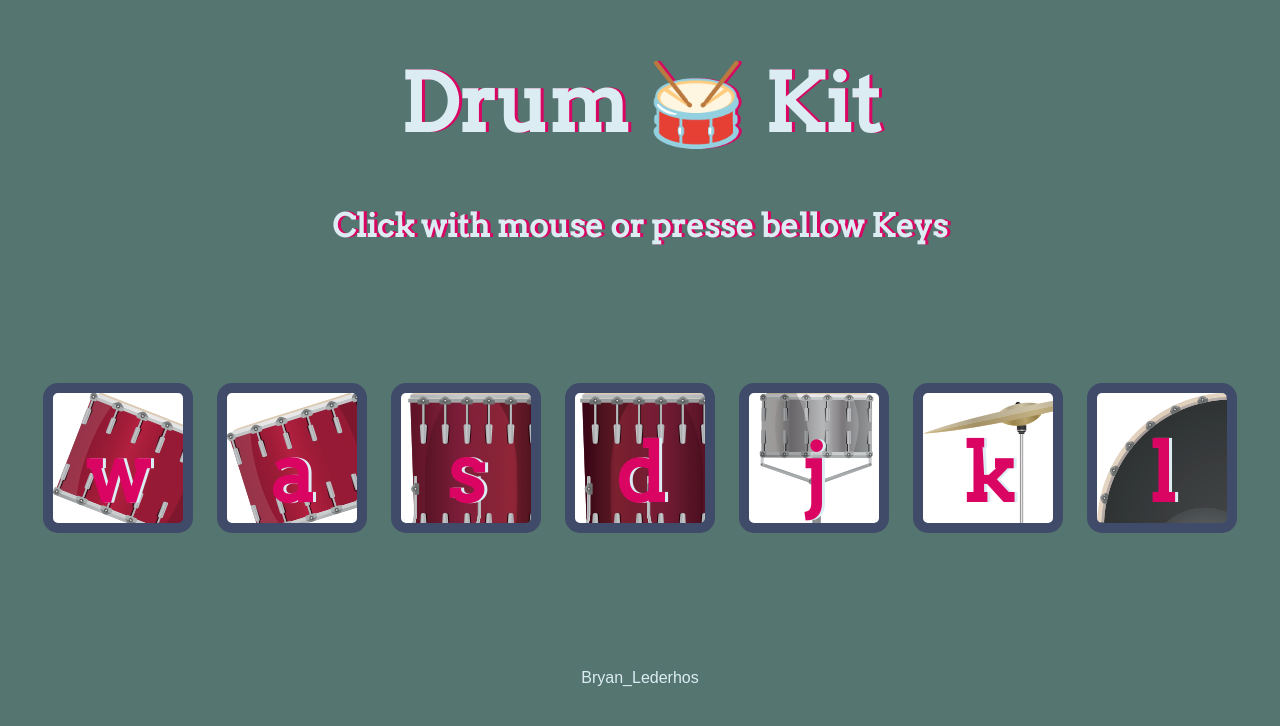
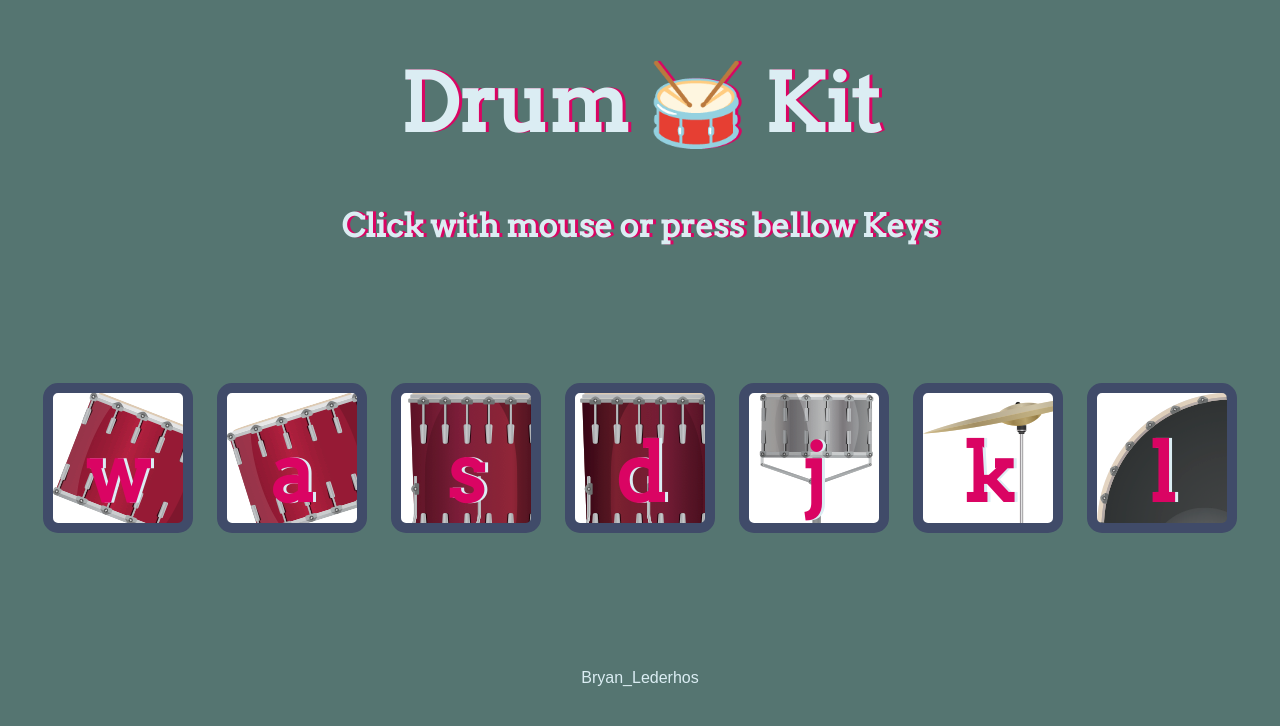
Before and after one commit to BryanLederhos/DrumKit, a plain HTML site: page index.html in a window 1280 px wide. Drawn offline with Linux system fonts and the light colour scheme.

Commit message:
Update index.html

```diff
--- a/index.html
+++ b/index.html
@@ -11,7 +11,7 @@
 <body>
 
   <h1 id="title">Drum 🥁 Kit</h1>
-  <h2> Click with mouse or presse bellow Keys </h2>
+  <h2> Click with mouse or press bellow Keys </h2>
   <div class="set">
     <button class="w drum">w</button>
     <button class="a drum">a</button>
```
